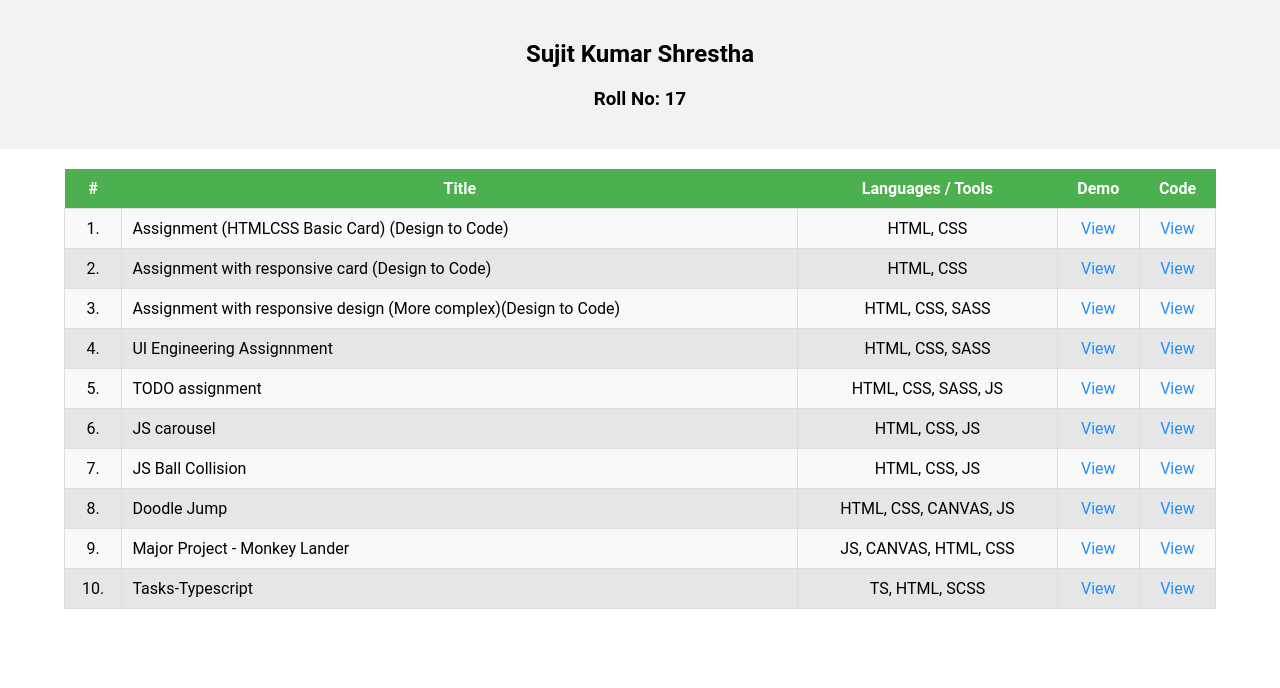
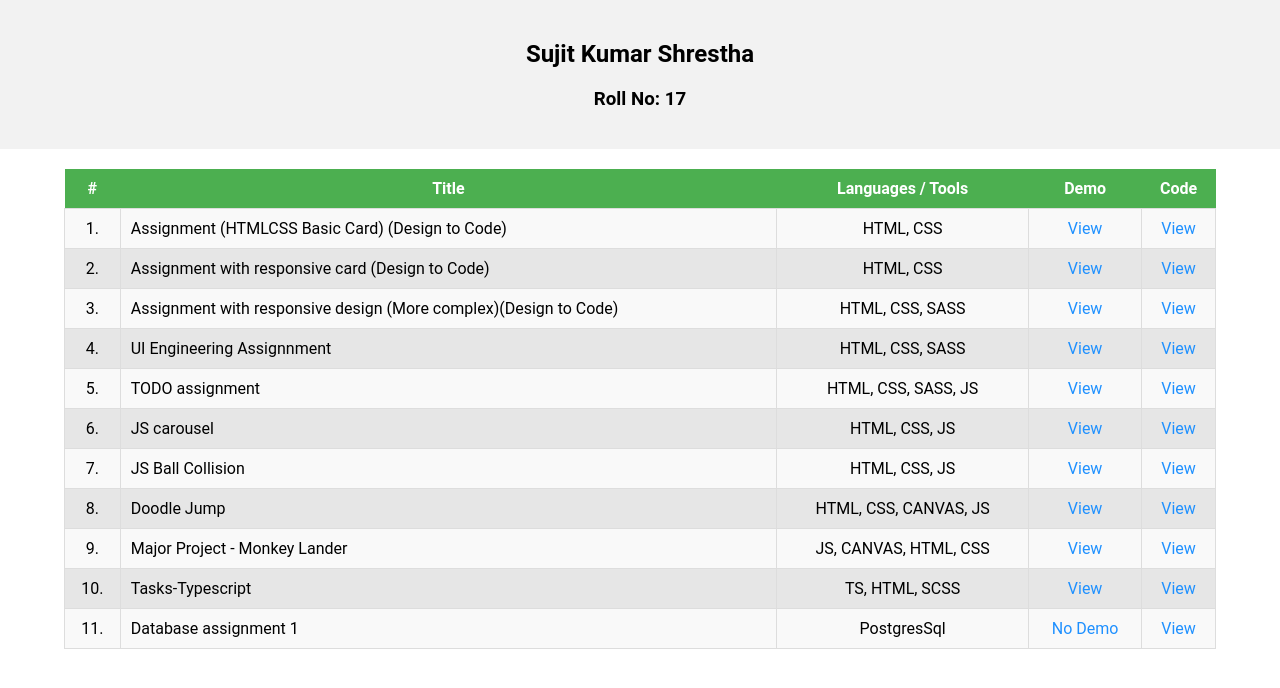
Before and after one commit to Sujit-11/Sujit-11.github.io, a plain HTML site: page index.html in a window 1280 px wide. Drawn offline with Linux system fonts and the light colour scheme.

Commit message:
Added assignment DB1

```diff
--- a/index.html
+++ b/index.html
@@ -150,6 +150,19 @@
             target="_blank">View</a>
         </td>
     </tr>
+    <tr>
+        <td>11.</td>
+        <td>Database assignment 1</td>
+        <td>PostgresSql</td>
+        <td>
+            <a href="#"
+            >No Demo</a>
+        </td>
+        <td>
+            <a href="https://github.com/Sujit-11/Sujit-11.github.io/tree/572a0dffb077258f66d3981bba62d2bea49ff4da/Database%20Assignment-1"
+            target="_blank">View</a>
+        </td>
+    </tr>
     </table>
 </body>
 </html>
```
